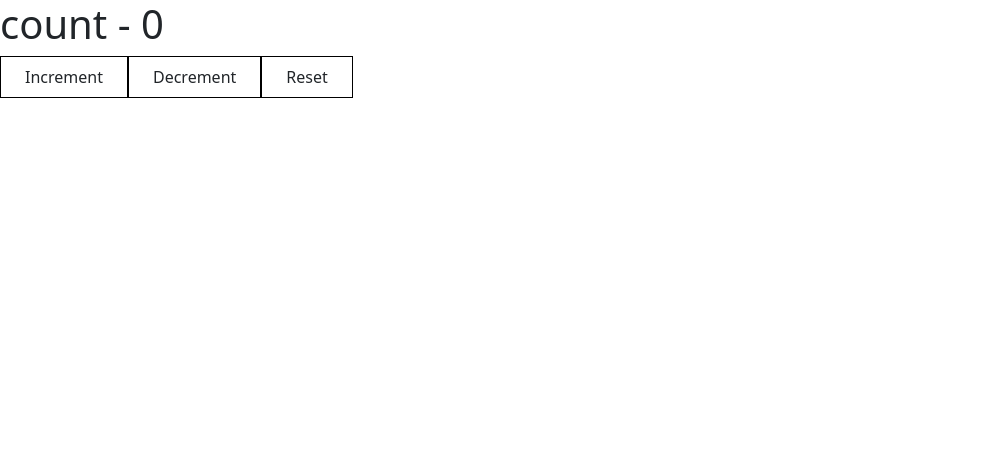
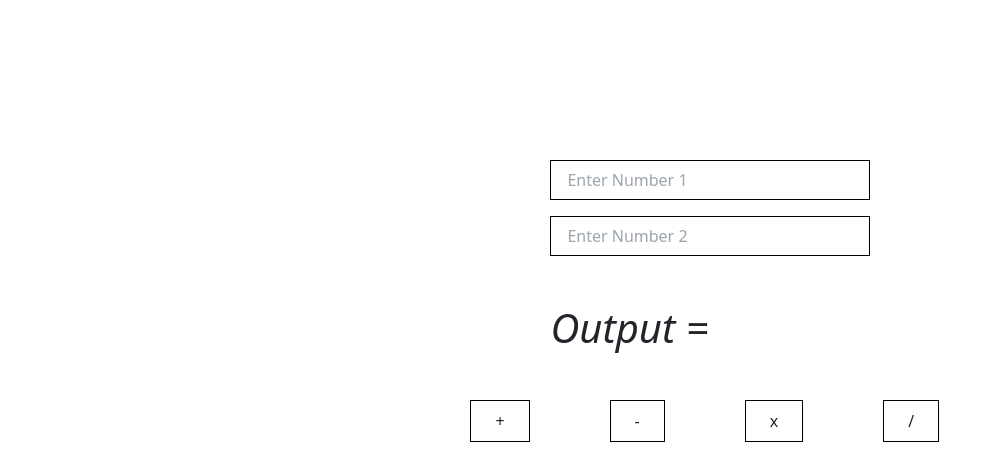
Before and after one commit to darshan6686/reactjs, a React (Create React App) app: page / in a window 1280 px wide. Shown: the top 466 px of the page, without its empty margins (0-1002 px from the left). Built offline with nearby package versions, Linux system fonts and the light colour scheme.

Commit message:
add use reducer

```diff
--- /dev/null
+++ b/src/20_UseReducer/Count.jsx
@@ -0,0 +1,30 @@
+import React from 'react'
+import { useReducer } from 'react'
+
+let intialvalue = 0;
+let reducer = (state,action) => {
+    switch(action){
+        case 'incriment':
+            return state + 1;
+        case 'decriment':
+            return state - 1;
+        case 'reset':
+            return intialvalue;
+        default:
+            return state;
+    }
+}
+
+const Count = () => {
+    let [count, dispatch] = useReducer(reducer, intialvalue)
+  return (
+    <div>
+      <h1>count = {count}</h1>
+      <button className='border border-black px-4 py-2' onClick={() => dispatch('incriment')}>increment</button>
+      <button className='border border-black px-4 py-2' onClick={() => dispatch('decriment')}>decrement</button>
+      <button className='border border-black px-4 py-2' onClick={() => dispatch('reset')} >Reset</button>
+    </div>
+  )
+}
+
+export default Count
--- a/src/20_UseReducer/Countone.jsx
+++ b/src/20_UseReducer/Countone.jsx
@@ -1,30 +1,48 @@
 import React from 'react'
-import { useReducer } from 'react'
+import { useReducer, useState } from 'react'
 
-let initialState = 0;
-let reducer = (state, action) => {
+const Countone = () => {
+
+    let [item, setItem] = useState("")
+    let [item1, setItem1] = useState("")
+
+    let reducer = (state, action) => {
     switch (action){
         case 'increment':
-            return state + 1
+            return +item + +item1
         case 'decrement':
-            return state - 1
-        case 'reset':
-            return initialState
+            return item - item1
+        case 'multipication':
+            return item * item1
+        case 'divide':
+            return item / item1
         default:
             return state
     }
 }
+let [count, dispatch] = useReducer(reducer)
 
-const Countone = () => {
+    let f1 = (e) => {
+        setItem(e.target.value)
+    }
 
-    let [count, dispatch] = useReducer(reducer, initialState)
+    let f2 = (e) => {
+      setItem1(e.target.value)
+    }
 
   return (
-    <div>
-      <h1>Count - {count}</h1>
-      <button className='border border-black px-4 py-2' onClick={() => dispatch('increment')}>Increment</button>
-      <button className='border border-black px-4 py-2' onClick={() => dispatch('decrement')}>Decrement</button>
-      <button className='border border-black px-4 py-2' onClick={() => dispatch('reset')}>Reset</button>
+    <div className='container-2xl ml-[43%] mt-40'>
+    <div className='w-full h-auto'>
+      <input type='text' onChange={f1} value={item} className='border border-black w-80 h-10 px-3' placeholder='Enter Number 1' /> <br/>
+      <input type='text' onChange={f2} value={item1} className='border border-black w-80 h-10 mt-3 mb-5 px-3' placeholder='Enter Number 2' />
+      <h1 className='italic'> Output = {count}</h1>
+      <div className='flex gap-20 mt-5 -ml-20'>
+          <button className='border border-black px-4 py-2' onClick={() => dispatch('increment')}>+</button>
+          <button className='border border-black px-4 py-2' onClick={() => dispatch('decrement')}>-</button>
+          <button className='border border-black px-4 py-2' onClick={() => dispatch('multipication')}>x</button>
+          <button className='border border-black px-4 py-2' onClick={() => dispatch('divide')}>/</button>
+      </div>
+    </div>
     </div>
   )
 }
--- a/src/index.js
+++ b/src/index.js
@@ -3,8 +3,9 @@ import ReactDOM from 'react-dom/client';
 import './index.css';
 // import UseRef from './18_UseRef/UseRef';
 // import Hook from './19_customhook/Hook';
-// import Countone from './20_UseReducer/Countone';
-import Counttwo from './20_UseReducer/Counttwo';
+import Countone from './20_UseReducer/Countone';
+// import Count from './20_UseReducer/Count';
+// import Counttwo from './20_UseReducer/Counttwo';
 import reportWebVitals from './reportWebVitals';
 import "jquery";
 import "@popperjs/core/dist/umd/popper";
@@ -14,7 +15,7 @@ import "bootstrap/dist/css/bootstrap.css";
 const root = ReactDOM.createRoot(document.getElementById('root'));
 root.render(
   <React.StrictMode>
-  <Counttwo />
+  <Countone />
   </React.StrictMode>
 );
 
```
Also changed, not shown: src/12_Usememo/Memo.jsx (line endings or trailing spaces).
